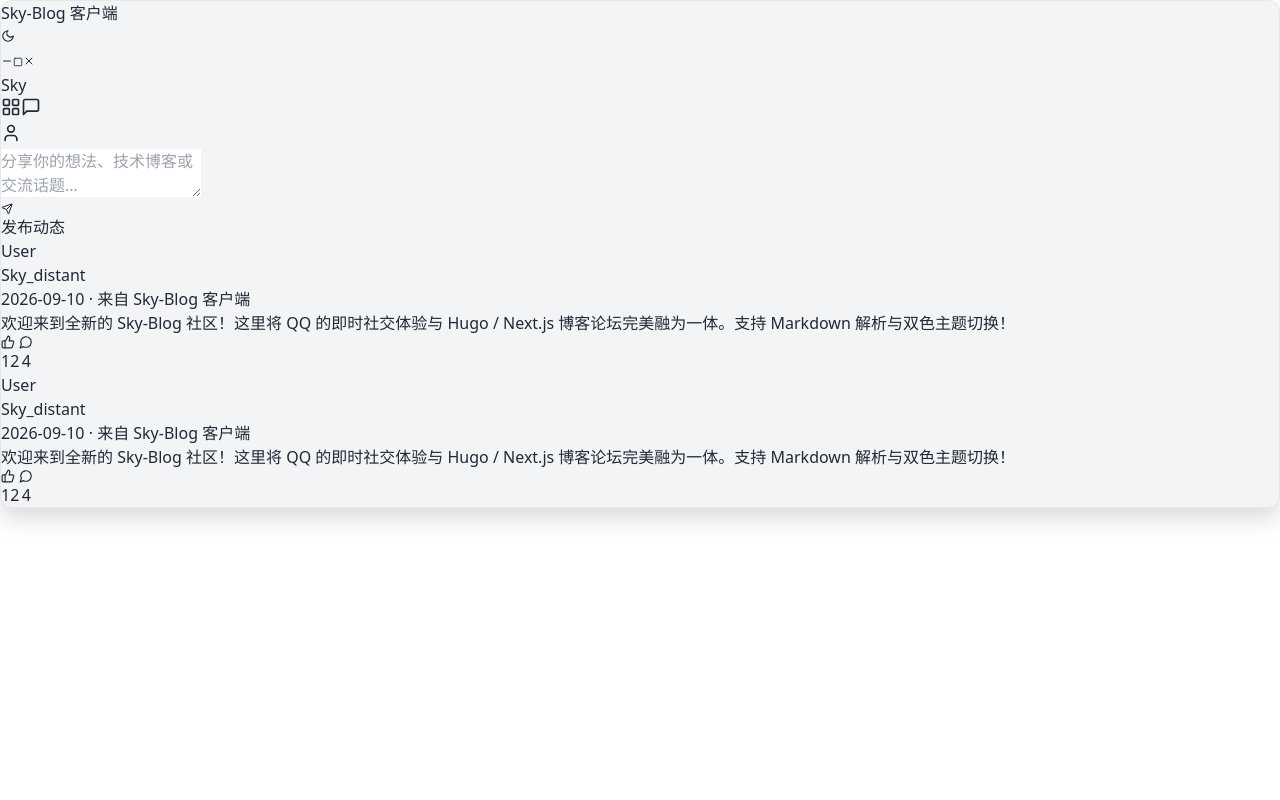
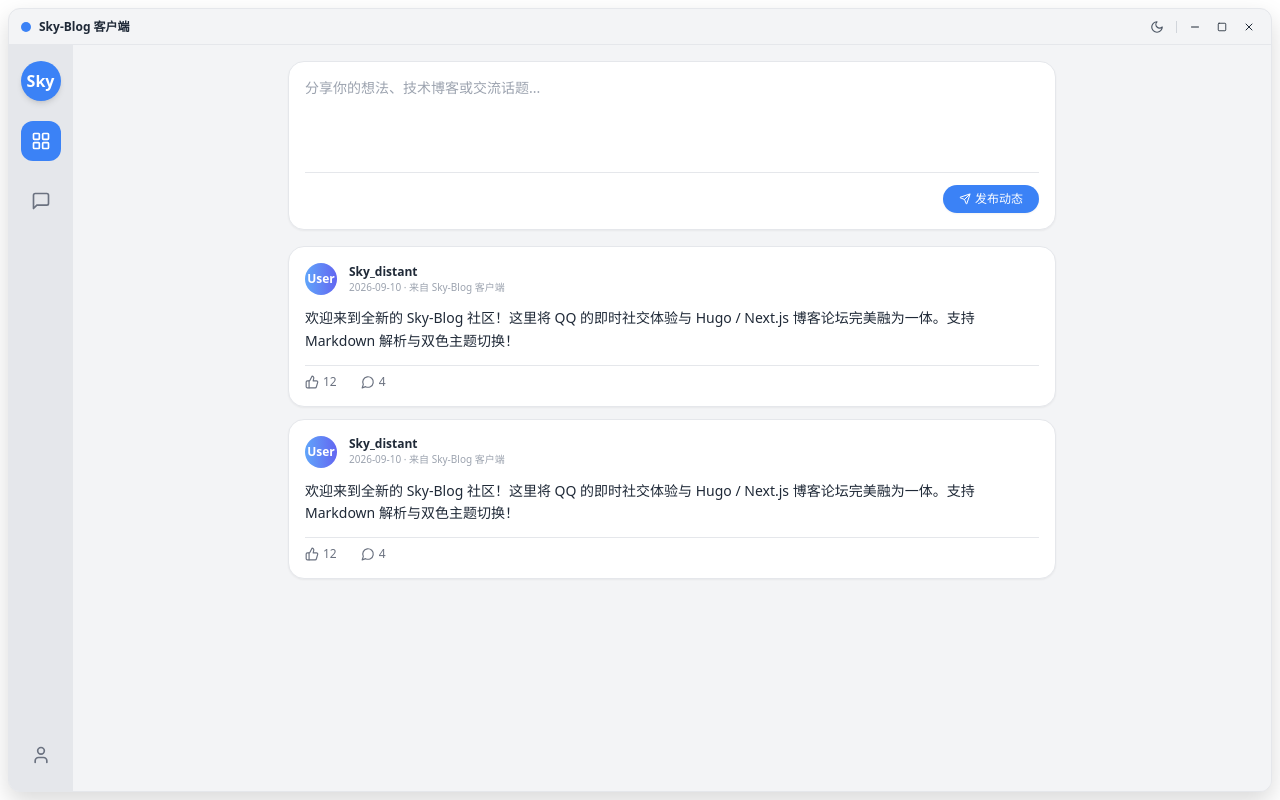
Before and after one commit to zhangtianyuan120220/sky-blog, a Next.js app: page / in a window 1280 px wide. Built offline with nearby package versions, Linux system fonts and the light colour scheme.

Commit message:
fix: restore Tailwind CSS styles for App Router

```diff
--- a/src/app/globals.css
+++ b/src/app/globals.css
@@ -2,14 +2,12 @@
 @tailwind components;
 @tailwind utilities;
 
-@layer base {
 :root {
   --bg-main: #f3f4f6;
   --bg-sidebar: #e5e7eb;
   --bg-card: #ffffff;
   --text-primary: #1f2937;
   --border-color: #e5e7eb;
-    --accent-blue: #0099ff;
 }
 
 .dark {
@@ -18,16 +16,14 @@
   --bg-card: #222429;
   --text-primary: #f3f4f6;
   --border-color: #2f3136;
-    --accent-blue: #0099ff;
-  }
 }
 
-/* Tauri 无边框窗口圆角与背景透明 */
 html, body {
-  background: transparent;
+  background: transparent !important;
   margin: 0;
   padding: 0;
   height: 100vh;
+  width: 100vw;
   overflow: hidden;
   user-select: none;
 }
--- /dev/null
+++ b/tailwind.config.ts
@@ -0,0 +1,21 @@
+import type { Config } from "tailwindcss";
+
+const config: Config = {
+  darkMode: "class",
+  content: [
+    "./src/pages/**/*.{js,ts,jsx,tsx,mdx}",
+    "./src/components/**/*.{js,ts,jsx,tsx,mdx}",
+    "./src/app/**/*.{js,ts,jsx,tsx,mdx}",
+  ],
+  theme: {
+    extend: {
+      colors: {
+        background: "var(--background)",
+        foreground: "var(--foreground)",
+      },
+    },
+  },
+  plugins: [],
+};
+
+export default config;
```
Lines whose indentation alone changed are shown as unchanged.
